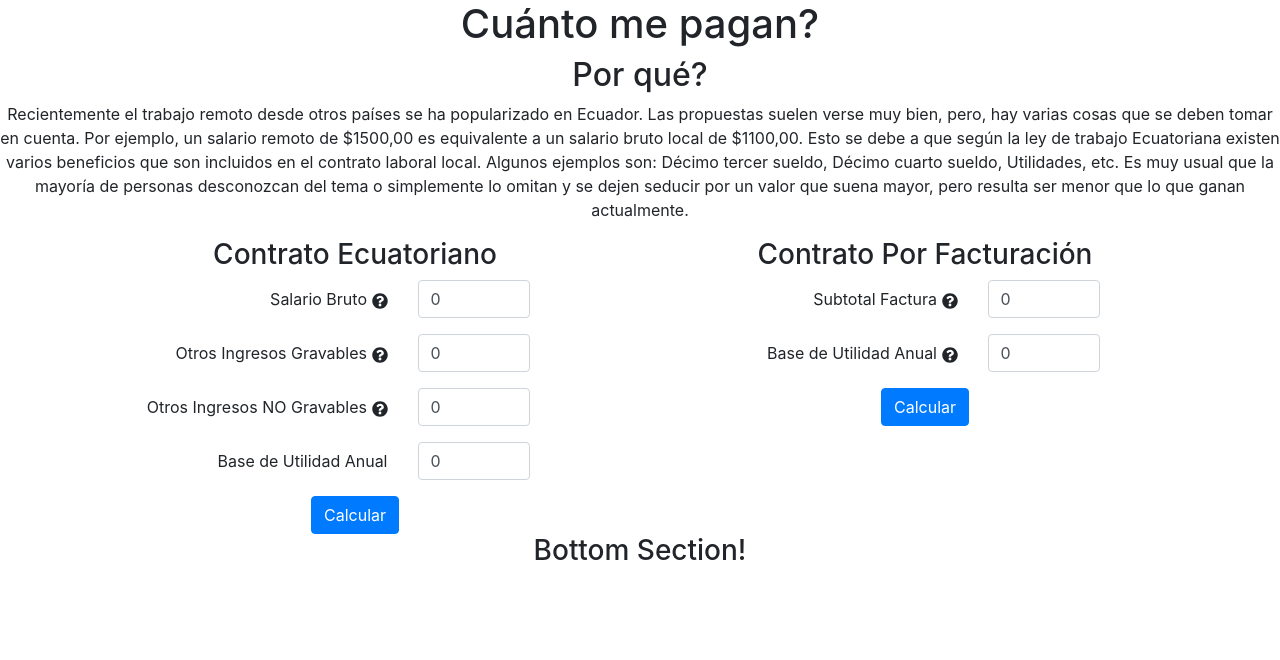
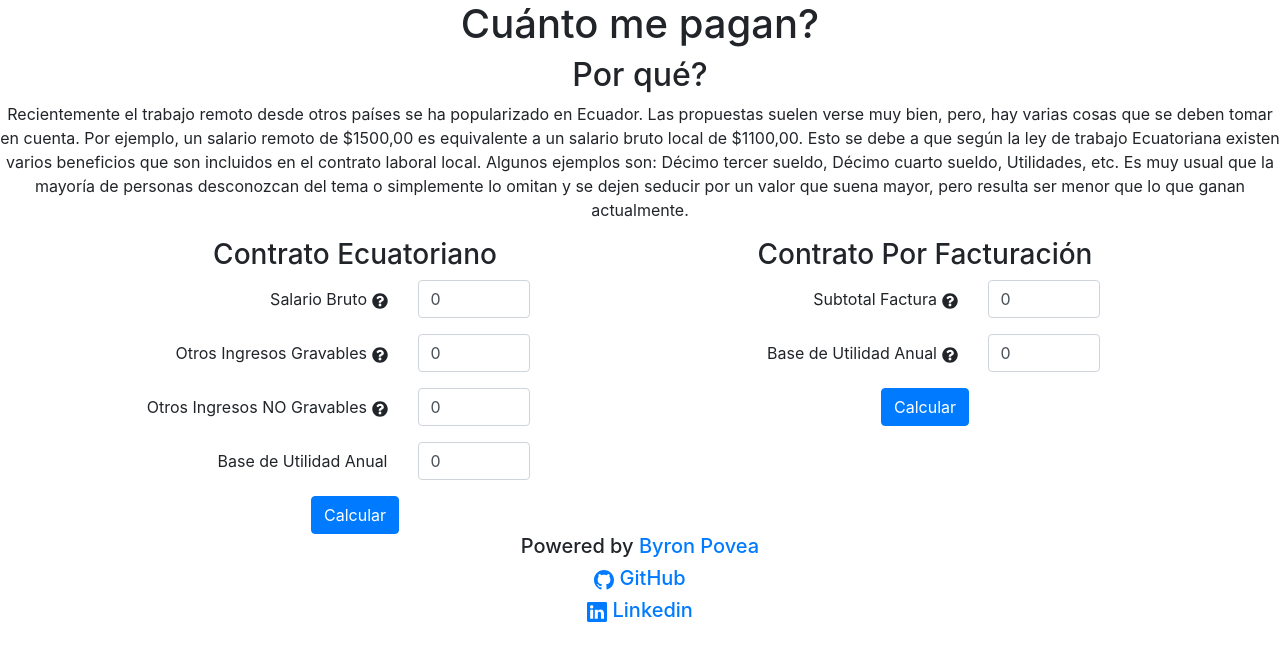
Before and after one commit to bpovea/stipendium, a React (Create React App) app: page / in a window 1280 px wide. Shown: the top 660 px of the page. Built offline with nearby package versions, Linux system fonts and the light colour scheme.

Commit message:
[UPD] bottom section

```diff
--- a/package.json
+++ b/package.json
@@ -9,6 +9,7 @@
     "bootstrap": "^4.6.0",
     "react": "^17.0.2",
     "react-bootstrap": "^1.5.2",
+    "react-bootstrap-icons": "^1.4.0",
     "react-dom": "^17.0.2",
     "react-icons": "^4.2.0",
     "react-scripts": "4.0.3",
--- a/src/components/BottomSection.js
+++ b/src/components/BottomSection.js
@@ -1,9 +1,12 @@
 import React from 'react';
+import { Github,Linkedin } from 'react-bootstrap-icons';
 
 // state less Component
 const BottomSection = () => (
     <div>
-        <h3>Bottom Section!</h3>
+        <h5>Powered by <a href="https://bpovea.github.io/" target="_blank" rel="noreferrer">Byron Povea</a></h5>
+        <h5><a href="https://github.com/bpovea" target="_blank" rel="noreferrer"><Github/> GitHub</a></h5>
+        <h5><a href="https://www.linkedin.com/in/bpovea/" target="_blank" rel="noreferrer"><Linkedin/> Linkedin</a></h5>
     </div>
 );
 
```
Also changed, not shown: 1 other file (tests, documents, lock files or other folders).
